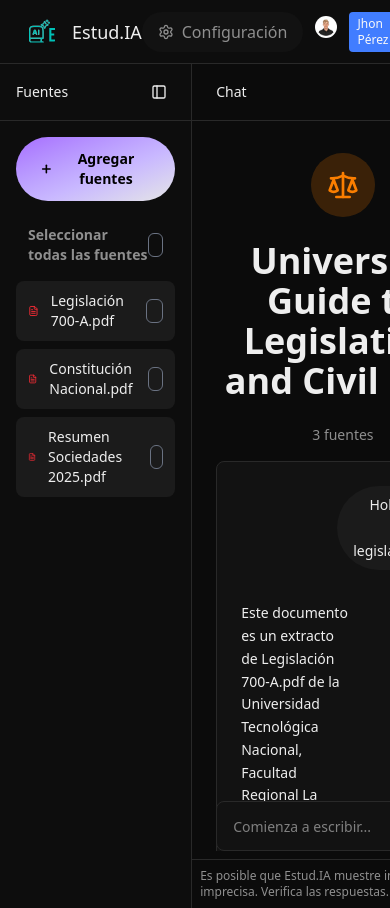
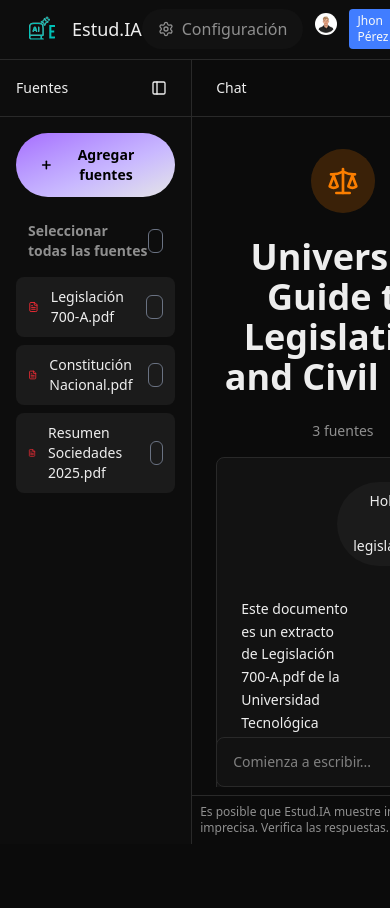
Before and after one commit to PietrantuonoFranco/Estud.ia, a Next.js app in the folder estud.ia/: page /notebook/1 in a window 390 px wide. After the commit the page ends 844 px from the top, so only its background shows below. Built offline with nearby package versions, Linux system fonts and the light colour scheme.

Commit message:
feat: enhance layout structure by adjusting class names for better responsiveness and styling

```diff
--- a/estud.ia/app/layout.tsx
+++ b/estud.ia/app/layout.tsx
@@ -26,7 +26,7 @@
   return (
     <html lang="en">
       <body
-        className={`${geistSans.variable} ${geistMono.variable} antialiased`}
+        className={`${geistSans.variable} ${geistMono.variable} antialiased h-screen flex flex-col`}
       >
         <Header />
         {children}
--- a/estud.ia/app/notebook/[notebook]/components/Chat/ChatPanel.tsx
+++ b/estud.ia/app/notebook/[notebook]/components/Chat/ChatPanel.tsx
@@ -12,12 +12,12 @@
 
 export default function ChatPanel() {
   return (
-    <div className="flex flex-1 flex-col bg-background">
+    <div className="max-h-[100dvh] flex flex-1 flex-col bg-background">
       <div className="flex items-center justify-between border-b border-border px-6 py-4.5">
         <h2 className="text-sm font-medium text-foreground">Chat</h2>
       </div>
 
-      <div className="flex-1 overflow-y-auto flex-col items-center space-y-2 px-6 py-8">
+      <div className="flex-1 overflow-y-auto flex-col items-center space-y-2 px-6 py-8 mb-2">
         <div className="relative mx-auto max-w-3xl space-y-4">
           <div className="flex flex-col items-center gap-6 text-center">
             <div className="flex h-16 w-16 items-center justify-center rounded-full bg-[var(--orange-accent)]/20">
@@ -42,11 +42,9 @@
           </div>
           <MessageInbox />
         </div>
-
-
       </div>
 
-      <div className="border-t border-border mt-2 p-2">
+      <div className="border-t border-border p-2">
         <div className="mx-auto max-w-3xl">
           <div className="flex items-center justify-center text-xs text-muted-foreground">
             <span>Es posible que Estud.IA muestre información imprecisa. Verifica las respuestas.</span>
--- a/estud.ia/app/notebook/[notebook]/page.tsx
+++ b/estud.ia/app/notebook/[notebook]/page.tsx
@@ -5,12 +5,10 @@
 
 export default function Home() {
   return (
-    <div className="flex h-screen flex-col bg-background">
-      <div className="flex flex-1 overflow-hidden">
+      <div className="flex overflow-hidden bg-background">
         <SourcesPanel />
         <ChatPanel />
         <StudioPanel />
       </div>
-    </div>
   )
 }
--- a/estud.ia/app/page.tsx
+++ b/estud.ia/app/page.tsx
@@ -5,12 +5,10 @@
 
 export default function Home() {
   return (
-    <div className="flex h-screen flex-col bg-background">
-      <div className="flex flex-col flex-1 overflow-hidden py-6 px-42 space-y-6">
+      <div className="flex flex-col flex-1 overflow-hidden py-6 px-42 space-y-6  bg-background">
         <OptionsBanner />
 
         <NotebooksContainer />
       </div>
-    </div>
   )
 }
```
